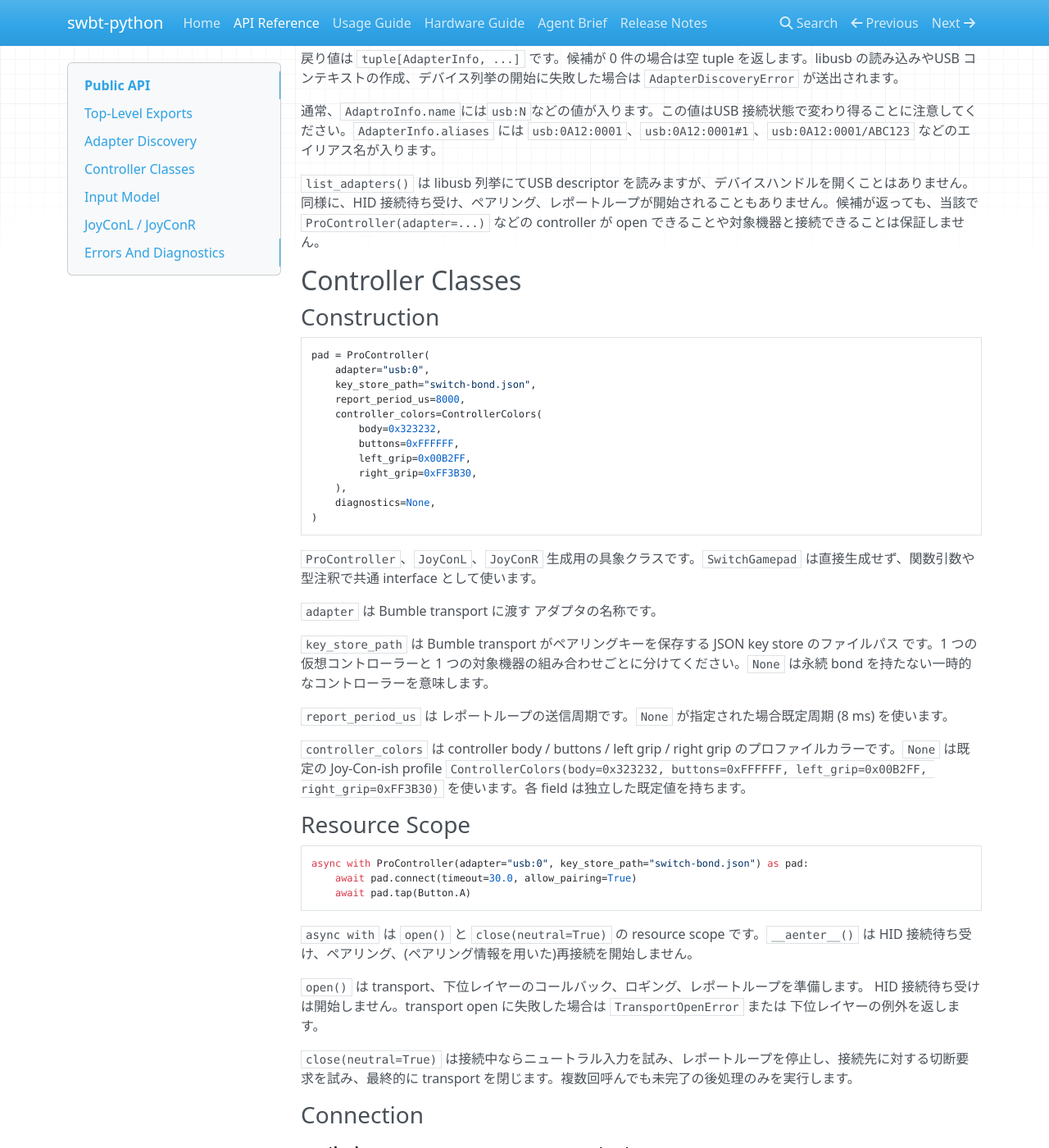
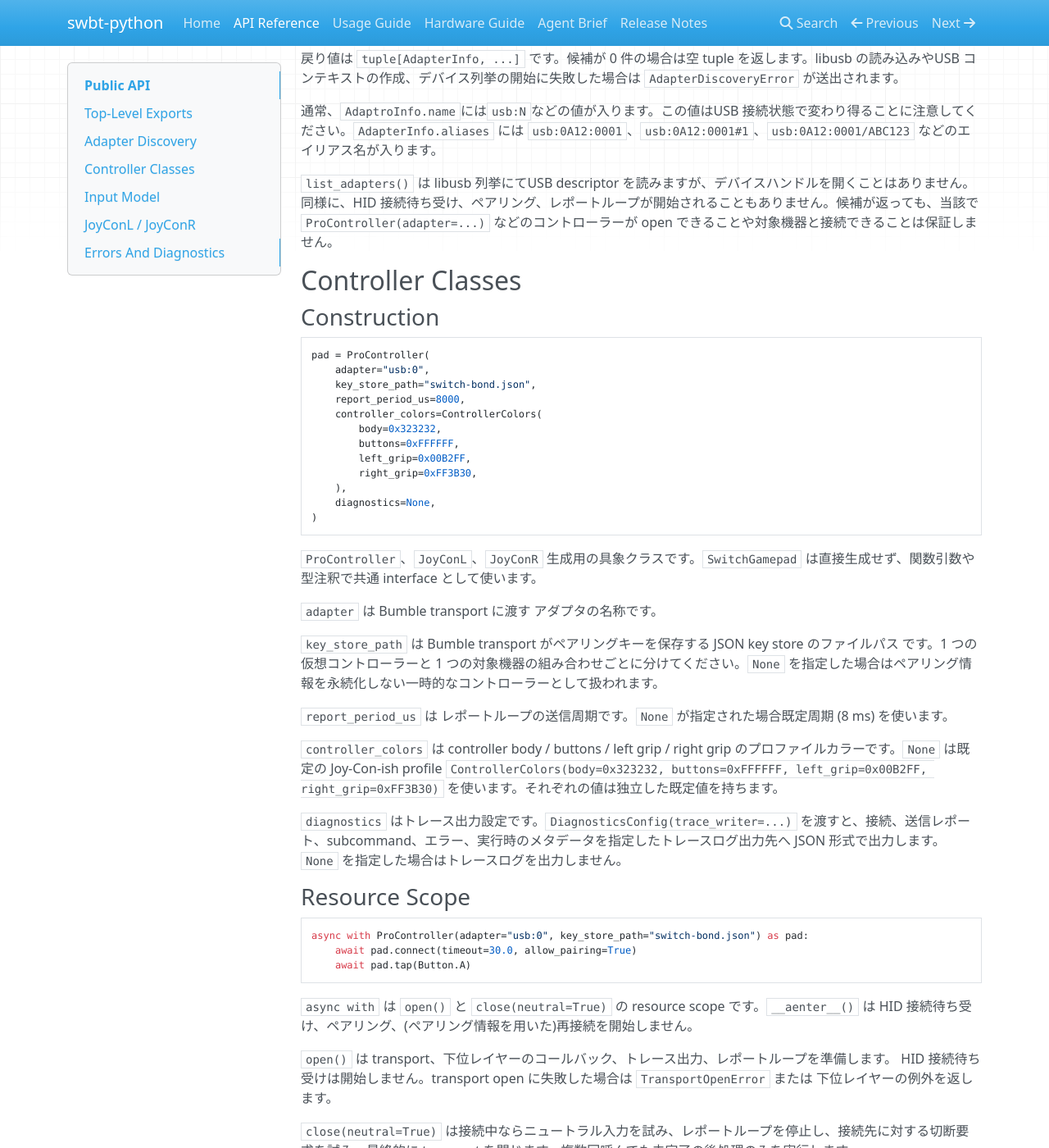
Before and after one commit to niart120/swbt-python, an MkDocs documentation site: the page built from docs/api.md, in a window 1280 px wide and 1400 px high, scrolled down 1774 px. Shown: the whole window at 82% size. Built offline with MkDocs 1.6.1, drawn with Linux system fonts in a browser that asks for light colours; nearby versions of some CDN libraries; some of the changed text lies outside the part shown.

Commit message:
docs(public): diagnostics をトレース出力として説明

````diff
--- a/docs/api.md
+++ b/docs/api.md
@@ -35,7 +35,7 @@ from swbt import (
 | `Stick` | スティック入力 |
 | `IMUFrame` | IMU frame |
 | `InputState` | イミュータブルな完全入力状態 |
-| `DiagnosticsConfig` | diagnostics trace 設定 |
+| `DiagnosticsConfig` | トレース出力設定 |
 | `GamepadStatus` | `status()` のスナップショット |
 | `SwbtError` | swbt 例外基底 class |
 | `AdapterDiscoveryError` | no-open adapter 列挙の失敗 |
@@ -67,7 +67,7 @@ else:
 
 通常、`AdaptroInfo.name`には`usb:N`などの値が入ります。この値はUSB 接続状態で変わり得ることに注意してください。`AdapterInfo.aliases` には `usb:0A12:0001`、`usb:0A12:0001#1`、`usb:0A12:0001/ABC123` などのエイリアス名が入ります。
 
-`list_adapters()` は  libusb 列挙にてUSB descriptor を読みますが、デバイスハンドルを開くことはありません。 同様に、HID 接続待ち受け、ペアリング、レポートループが開始されることもありません。候補が返っても、当該で `ProController(adapter=...)` などの controller が open できることや対象機器と接続できることは保証しません。
+`list_adapters()` は  libusb 列挙にてUSB descriptor を読みますが、デバイスハンドルを開くことはありません。 同様に、HID 接続待ち受け、ペアリング、レポートループが開始されることもありません。候補が返っても、当該で `ProController(adapter=...)` などのコントローラーが open できることや対象機器と接続できることは保証しません。
 
 ## Controller Classes
 
@@ -92,11 +92,13 @@ pad = ProController(
 
 `adapter` は Bumble transport に渡す アダプタの名称です。
 
-`key_store_path` は Bumble transport がペアリングキーを保存する JSON key store のファイルパス です。1 つの仮想コントローラーと 1 つの対象機器の組み合わせごとに分けてください。`None` は永続 bond を持たない一時的なコントローラーを意味します。
+`key_store_path` は Bumble transport がペアリングキーを保存する JSON key store のファイルパス です。1 つの仮想コントローラーと 1 つの対象機器の組み合わせごとに分けてください。`None` を指定した場合はペアリング情報を永続化しない一時的なコントローラーとして扱われます。
 
 `report_period_us` は レポートループの送信周期です。`None` が指定された場合既定周期 (8 ms) を使います。
 
-`controller_colors` は controller body / buttons / left grip / right grip のプロファイルカラーです。`None` は既定の Joy-Con-ish profile `ControllerColors(body=0x323232, buttons=0xFFFFFF, left_grip=0x00B2FF, right_grip=0xFF3B30)` を使います。各 field は独立した既定値を持ちます。
+`controller_colors` は controller body / buttons / left grip / right grip のプロファイルカラーです。`None` は既定の Joy-Con-ish profile `ControllerColors(body=0x323232, buttons=0xFFFFFF, left_grip=0x00B2FF, right_grip=0xFF3B30)` を使います。それぞれの値は独立した既定値を持ちます。
+
+`diagnostics` はトレース出力設定です。`DiagnosticsConfig(trace_writer=...)` を渡すと、接続、送信レポート、subcommand、エラー、実行時のメタデータを指定したトレースログ出力先へ JSON 形式で出力します。`None` を指定した場合はトレースログを出力しません。
 
 ### Resource Scope
 
@@ -108,7 +110,7 @@ async with ProController(adapter="usb:0", key_store_path="switch-bond.json") as
 
 `async with` は `open()` と `close(neutral=True)` の resource scope です。`__aenter__()` は HID 接続待ち受け、ペアリング、(ペアリング情報を用いた)再接続を開始しません。
 
-`open()` は transport、下位レイヤーのコールバック、ロギング、レポートループを準備します。 HID 接続待ち受けは開始しません。transport open に失敗した場合は `TransportOpenError` または 下位レイヤーの例外を返します。
+`open()` は transport、下位レイヤーのコールバック、トレース出力、レポートループを準備します。 HID 接続待ち受けは開始しません。transport open に失敗した場合は `TransportOpenError` または 下位レイヤーの例外を返します。
 
 `close(neutral=True)` は接続中ならニュートラル入力を試み、レポートループを停止し、接続先に対する切断要求を試み、最終的に transport を閉じます。複数回呼んでも未完了の後処理のみを実行します。
 
@@ -184,7 +186,7 @@ await pad.apply(state)
 
 ## JoyConL / JoyConR
 
-`JoyConL` と `JoyConR` は単体 Joy-Con L/R 相当の concrete controller です。`side` 引数はありません。接続、入力、diagnostics、`close()` の契約は `SwitchGamepad` interface と同じです。
+`JoyConL` と `JoyConR` は単体 Joy-Con L/R 相当の concrete controller です。`side` 引数はありません。接続、入力、トレース出力、`close()` の契約は `SwitchGamepad` interface と同じです。
 
 ```python
 from swbt import Button, JoyConL, JoyConR, Stick
@@ -224,3 +226,5 @@ OS / dongle / firmware をまたぐ互換性は未検証です。
 ## Errors And Diagnostics
 
 例外は `SwbtError` を基底例外とします。アダプタ列挙の失敗は `AdapterDiscoveryError`、利用者入力の不正は `InvalidInputError`、コントローラーが対応しない入力は `UnsupportedInputError`、transport open 失敗は `TransportOpenError`、接続タイムアウトは `ConnectionTimeoutError`、接続不成立は `ConnectionFailedError`、key store 形式不一致は `InvalidKeyStoreError` が送出されます。
+
+`DiagnosticsConfig` はトレース出力のための設定です。`trace_writer` にテキストストリームを渡すと、接続状態の遷移、送信したレポート、受信した subcommand、エラー、`adapter` や `key_store_path` などの実行時メタデータを 1 行 1 件の JSON object として出力します。このトレースログは、実機接続時の挙動確認や失敗時の切り分けに使います。`DiagnosticsConfig` 自体は原因を自動判定する機能ではありません。
````
Also changed, not shown: docs/hardware.md (+3 -3 lines), docs/release-notes.md (+2 -2 lines), docs/usage.md (+3 -1 lines), tmp/wording-cleanup.md (+2 -0 lines), 2 other files.
